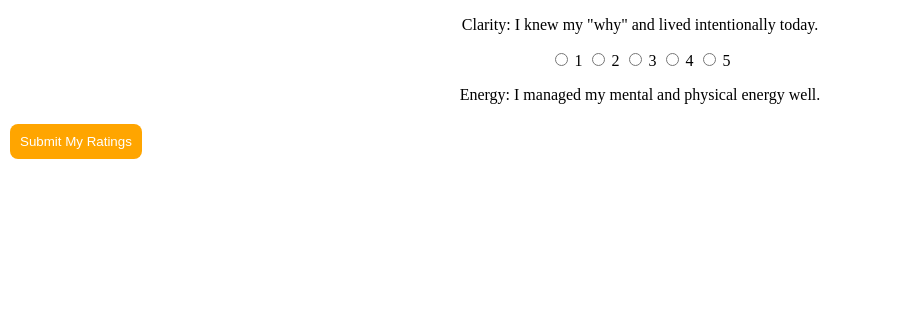
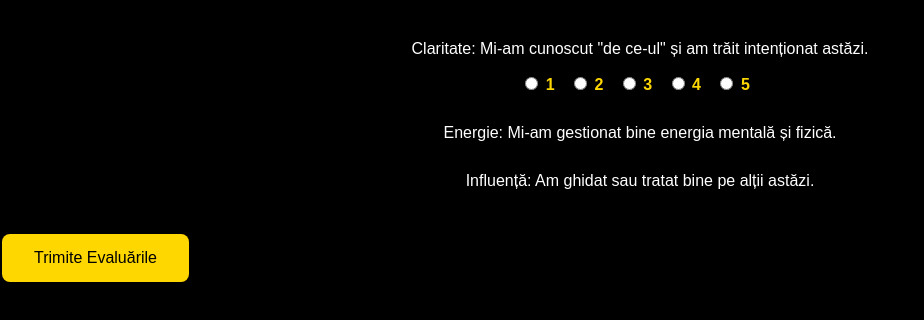
Before and after one commit to etub92/Rate-My-Day, a plain HTML site: page index.html in a window 1280 px wide. Shown: the whole page, without its empty margins (0-924 px from the left). Drawn offline with Linux system fonts and the light colour scheme.

Commit message:
Add files via upload

```diff
--- a/index.html
+++ b/index.html
@@ -1,33 +1,58 @@
 <!DOCTYPE html>
-<html>
+<html lang="ro">
 <head>
-    <title>My Daily Mood Calculator</title>
+    <meta charset="UTF-8">
+    <title>Calculatorul Stării de Spirit Zilnice</title>
     <style>
+        body {
+            font-family: 'Arial', sans-serif;
+            background-color: black;
+            color: white;
+            margin: 0;
+            padding: 0;
+        }
+
         #questionnaire {
+            max-width: 600px;
+            margin: 40px auto;
             text-align: center;
         }
 
+        .question {
+            margin-bottom: 30px;
+        }
+
         button {
-            background-color: orange;
+            background-color: gold;
             border: none;
-            color: white;
-            padding: 10px;
+            color: black;
+            padding: 15px 32px;
             text-align: center;
             text-decoration: none;
             display: inline-block;
+            font-size: 16px;
             margin: 4px 2px;
             cursor: pointer;
             border-radius: 8px;
+        }
+
+        label {
+            margin-right: 10px;
+            font-weight: bold;
+            color: gold;
+        }
+
+        input[type="radio"] {
+            accent-color: gold;
         }
     </style>
 </head>
 <body>
 
     <div id="questionnaire">
-        <!-- Each "question" div contains a question and the corresponding rating radio buttons -->
         <!-- Question 1 -->
         <div class="question">
-            <p>Clarity: I knew my "why" and lived intentionally today.</p>
+            <p>Claritate: Mi-am cunoscut "de ce-ul" și am trăit intenționat astăzi.</p>
             <div>
                 <!-- Radio buttons for rating -->
                 <input type="radio" id="clarity1" name="question1" value="1">
@@ -45,39 +70,48 @@
 
         <!-- Question 2 -->
         <div class="question">
-            <p>Energy: I managed my mental and physical energy well.</p>
+            <p>Energie: Mi-am gestionat bine energia mentală și fizică.</p>
             <div>
                 <!-- Radio buttons for rating -->
-                <!-- Repeat radio button structure as above, make sure to change the 'name' for each question -->
+                <!-- Replace with actual values -->
             </div>
         </div>
 
-        <!-- Add the rest of the questions in a similar pattern -->
-        <!-- ...
+        <!-- Question 3 -->
         <div class="question">
-            <p>Question Text</p>
+            <p>Influență: Am ghidat sau tratat bine pe alții astăzi.</p>
             <div>
-                Radio buttons for rating
+                <!-- Radio buttons for rating -->
+                <!-- Replace with actual values -->
             </div>
         </div>
-        ... -->
+
+        <!-- Add more questions as needed -->
+
     </div>
 
-    <button onclick="submitRatings()">Submit My Ratings</button>
+    <button onclick="submitRatings()">Trimite Evaluările</button>
 
     <script>
         function submitRatings() {
-            for (let i = 1; i <= 10; i++) {
+            var totalRatings = 0;
+            var numQuestions = 3; // Change this to the total number of questions
+            for (let i = 1; i <= numQuestions; i++) {
                 var rating = getRatingForQuestion(i);
+                if (rating == null) {
+                    alert('Vă rugăm să selectați o evaluare pentru toate întrebările.');
+return; // Stop the function if not all questions have been rated
+}
+totalRatings += parseInt(rating);
 localStorage.setItem('ratingQuestion' + i, rating);
 }
-            alert("Thank you for submitting your ratings!");
+var averageRating = totalRatings / numQuestions;
+alert("Mulțumesc pentru evaluare! Media dvs. este: " + averageRating.toFixed(2));
 }
-
     function getRatingForQuestion(questionNumber) {
-            return document.querySelector(`input[name="question${questionNumber}"]:checked`).value;
+        var selectedRating = document.querySelector(`input[name="question${questionNumber}"]:checked`);
+        return selectedRating ? selectedRating.value : null; // Return null if no rating is selected
     }
 </script>
-
 </body>
 </html>
```
Lines whose indentation alone changed are shown as unchanged.
